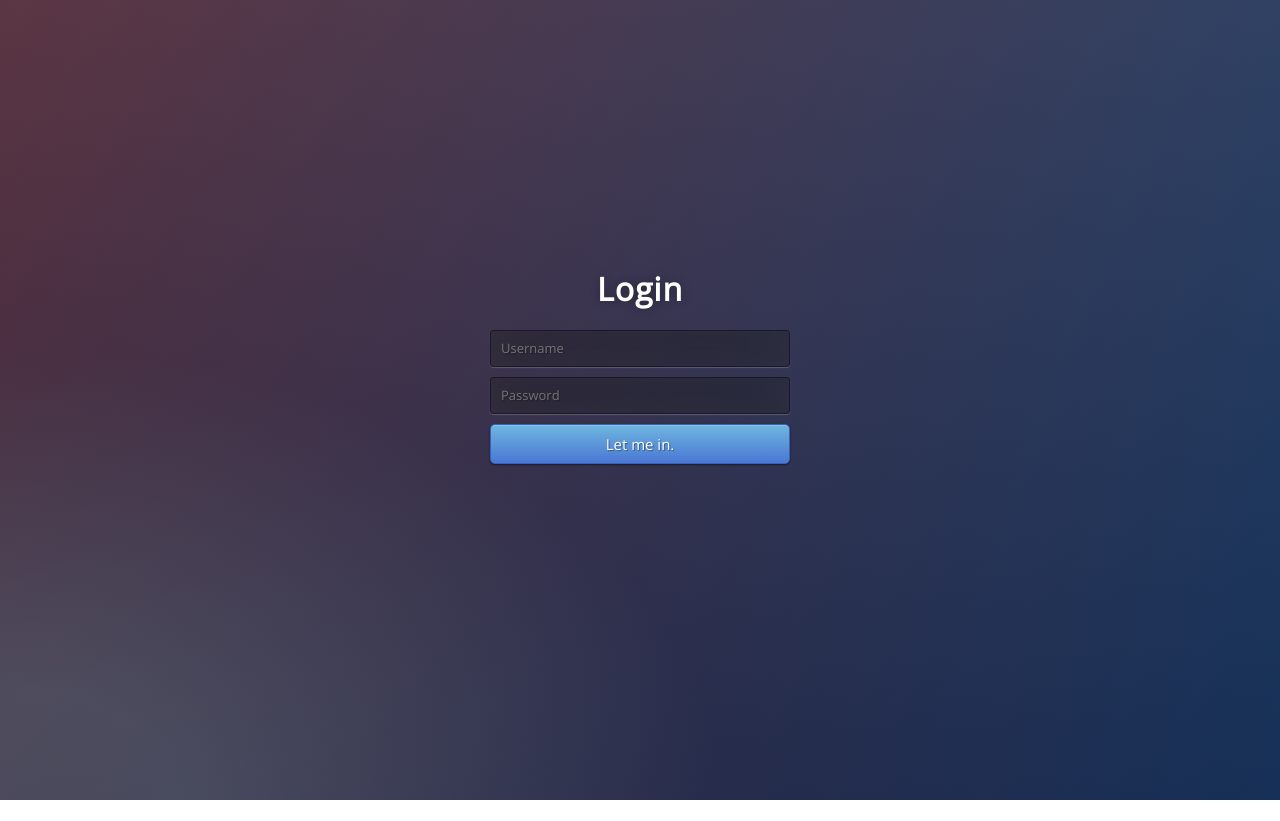
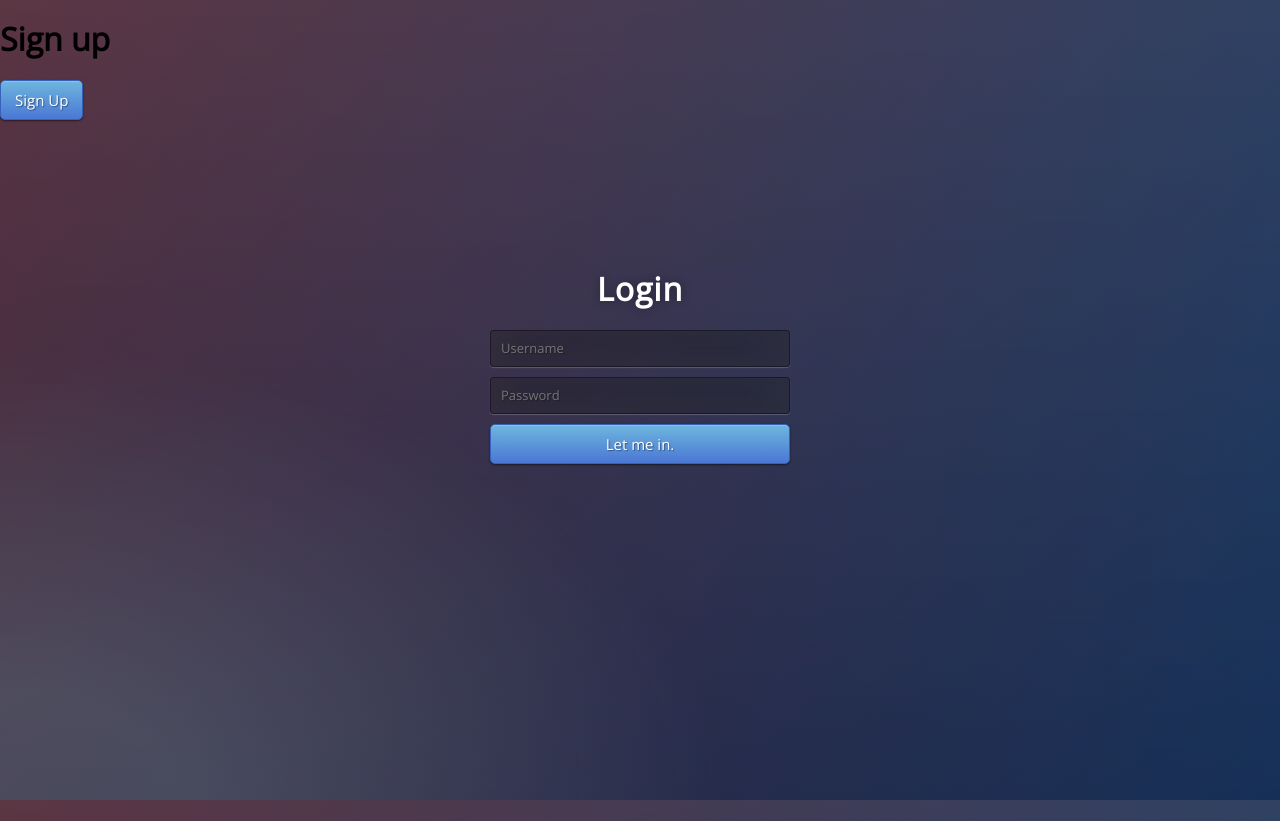
Before and after one commit to kingworm/node-sportsbook, a website: page views/index.html in a window 1280 px wide. Before the commit the page ends 800 px from the top, so only its background shows below. Drawn offline with nearby package versions, Linux system fonts and the light colour scheme.

Commit message:
Update index.html

```diff
--- a/views/index.html
+++ b/views/index.html
@@ -82,6 +82,13 @@ input:focus { box-shadow: inset 0 -5px 45px rgba(100,100,100,0.4), 0 1px 1px rgb
         <button type="submit" class="btn btn-primary btn-block btn-large">Let me in.</button>
     </form>
 </div>
+	<div class = "sign up">
+		<h1>Sign up</h1>
+	<form method = "post" action="/">
+		<button type="submit" class = "btn btn-primary btnblock btn-large">Sign Up</button>
+	</form>
+	</div>
+
 
     <script src="js/index.js"></script>
 
```
